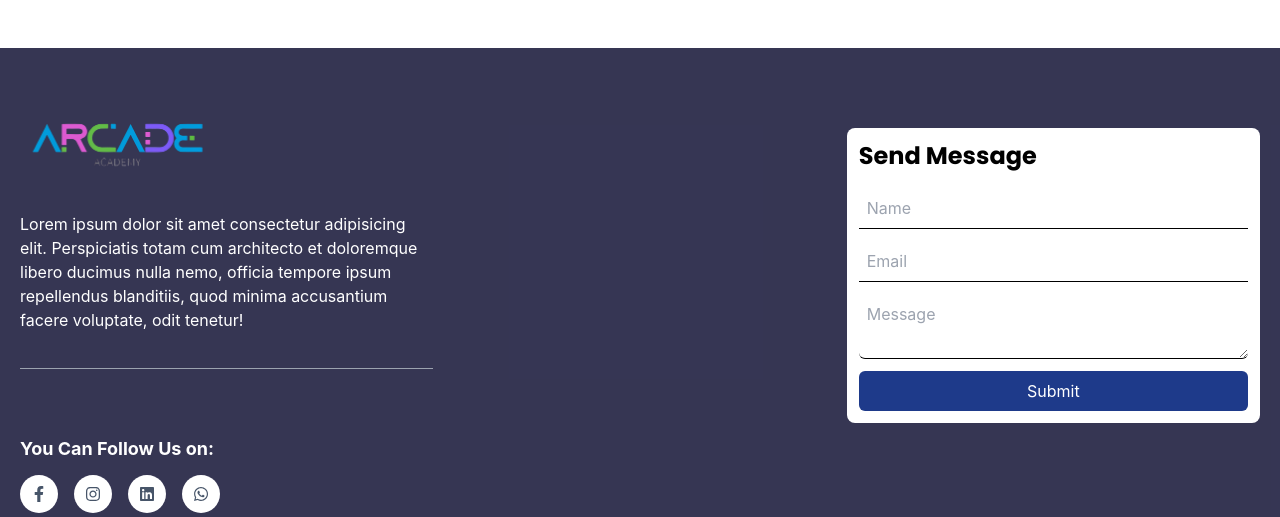
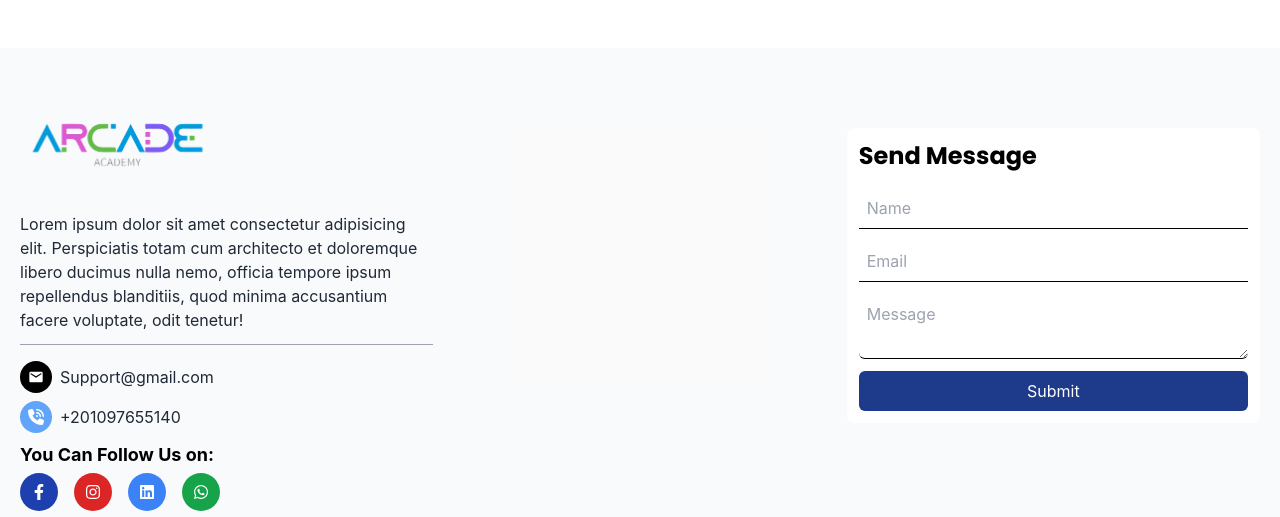
Before and after one commit to nadashaban10/Educational-App, a React (Vite) app: page /courses in a window 1280 px wide. Shown: the part 1908-2425 px from the top of the page. Built offline with nearby package versions, Linux system fonts and the light colour scheme.

Commit message:
design fixing

```diff
--- a/src/components/Footer.jsx
+++ b/src/components/Footer.jsx
@@ -13,8 +13,8 @@ import {
 const Footer = () => {
   return (
     <Element name="footer">
-      <footer className="bg-[#000026] bg-opacity-[79%] h-full" id="About">
-        <div className="flex flex-col sm:flex-row justify-center sm:justify-between items-center sm:items-start px-5 text-center sm:text-left">
+      <footer className="bg-gray-50 bg-opacity-[90%] h-full" id="About">
+        <div className="flex flex-col sm:flex-row justify-center sm:justify-between items-center sm:items-start px-5 text-center sm:text-left ">
           <form className="w-full sm:w-1/3 p-3 bg-white rounded-lg mt-5 sm:mt-20 text-center sm:text-left order-3 sm:order-3">
             <h1 className="font-poppins font-bold text-2xl">Send Message</h1>
             <div className="flex flex-col space-y-3 mt-4">
@@ -44,16 +44,36 @@ const Footer = () => {
               src={logo}
               alt="logo"
             />
-            <p className="mb-4 text-white">
+            <p className="mb-1 text-gray-800">
               Lorem ipsum dolor sit amet consectetur adipisicing elit.
               Perspiciatis totam cum architecto et doloremque libero ducimus
               nulla nemo, officia tempore ipsum repellendus blanditiis, quod
               minima accusantium facere voluptate, odit tenetur!
             </p>
-            <div className="bg-gray-400 h-[1px] w-full mt-5"></div>
+
+            <div className="bg-gray-400 h-[1px] w-full my-2 "></div>
+
+            <div className="flex items-center space-x-2 mt-2 ">
+
+        <span className="bg-black p-2 rounded-full text-white">
+          <MdEmail />
+        </span>
+        <span className="text-gray-800">Support@gmail.com</span>
+      </div>
+
+        <div className="flex  items-center space-x-2 mt-2">
+        <span className="bg-blue-400 p-2 rounded-full text-white">
+          <FaPhoneVolume />
+        </span>
+        <span className="text-gray-800">+201097655140</span>
+      </div>
+
+
+
           </div>
         </div>
-        <h2 className="font-bold text-white text-lg mb-3 lg:text-left  md:text-left text-center mt-3 sm:pl-5">
+
+        <h2 className="font-bold text-black text-lg mb-1 lg:text-left md:text-left text-center mt-2  sm:pl-5">
             You Can Follow Us on:
           </h2>
         <div className="w-full flex flex-row sm:flex-row justify-center items-center sm:justify-start sm:items-center text-slate-600 py sm:pl-5">
@@ -61,7 +81,7 @@ const Footer = () => {
           <ul className="flex space-x-4 items-start justify-start">
             <li>
               <a
-                className="w-[38px] h-[38px] hover:bg-blue-600 hover:text-white flex justify-center items-center bg-white rounded-full"
+                className="w-[38px] h-[38px] text-white flex justify-center items-center bg-blue-800 rounded-full"
                 href="#"
                 aria-label="Facebook"
               >
@@ -70,7 +90,7 @@ const Footer = () => {
             </li>
             <li>
               <a
-                className="w-[38px] h-[38px] hover:bg-blue-600 hover:text-white flex justify-center items-center bg-white rounded-full"
+                className="w-[38px] h-[38px] flex justify-center items-center bg-red-600 text-white rounded-full"
                 href="#"
                 aria-label="Instagram"
               >
@@ -79,7 +99,7 @@ const Footer = () => {
             </li>
             <li>
               <a
-                className="w-[38px] h-[38px] hover:bg-blue-600 hover:text-white flex justify-center items-center bg-white rounded-full"
+                className="w-[38px] h-[38px] text-white flex justify-center items-center bg-blue-500 rounded-full"
                 href="#"
                 aria-label="LinkedIn"
               >
@@ -88,7 +108,7 @@ const Footer = () => {
             </li>
             <li>
               <a
-                className="w-[38px] h-[38px] hover:bg-blue-600 hover:text-white flex justify-center items-center bg-white rounded-full"
+                className="w-[38px] h-[38px] hover:bg-blue-600 hover:text-white flex justify-center items-center bg-green-600 text-white rounded-full"
                 href="#"
                 aria-label="WhatsApp"
               >
@@ -97,11 +117,13 @@ const Footer = () => {
             </li>
           </ul>
         </div>
-        <div className="w-full flex justify-center items-center">
+
+        <div className="w-full flex justify-center items-center mt-2">
           <span className="text-center text-gray-500">
             Copyright © 2024 All Rights Reserved
           </span>
         </div>
+
       </footer>
     </Element>
   );
--- a/src/pages/LandingPage.jsx
+++ b/src/pages/LandingPage.jsx
@@ -124,15 +124,15 @@ function LandingPage() {
   </div>
 </motion.div>
 
-      <motion.div
-  className="Card-container flex flex-col justify-center items-center space-y-5 mt-[50px] mb-[0px] md:mb-[50px] bg-gray-50 py-9"
+<motion.div
+  className="Card-container flex flex-col justify-center items-center sm:items-center md:items-center space-y-5 mt-[50px] mb-[0px] md:mb-[50px] bg-gray-50 py-9"
   initial={{ opacity: 0, y: 50 }}
   whileInView={{ opacity: 1, y: 0 }}
   transition={{ duration: 0.8 }}
   viewport={{ once: true }}
 >
-  <h2 className="text-4xl text-blue-600 tracking-widest">EXPLORE OUR TOP SUBJECTS</h2>
-  <div className="flex text-center justify-center flex-row items-center space-x-5">
+  <h2 className="text-4xl text-blue-600 tracking-widest text-center">EXPLORE OUR TOP SUBJECTS</h2>
+  <div className="flex flex-col md:flex-row text-center justify-center items-center space-y-5 md:space-y-0 md:space-x-5">
     <div className="card-1 relative w-[90%] md:w-[400px] h-[230px]">
       <img src={img2} className="w-full h-full rounded-lg" />
       <div className="absolute inset-0 flex flex-col justify-center items-center text-white bg-black bg-opacity-30 p-1 rounded">
@@ -144,14 +144,12 @@ function LandingPage() {
     <div className="card-2 relative w-[90%] md:w-[400px] h-[230px]">
       <img src={img3} className="w-full h-full rounded-lg" />
       <div className="absolute inset-0 flex flex-col justify-center items-center text-white bg-black bg-opacity-30 p-1 rounded">
-
         {/* <button className="mt-2 text-white bg-blue-600 hover:bg-black p-1 rounded-full w-[110px] md:w-[130px] h-[35px] md:h-[40px]">
           Start Class
         </button> */}
       </div>
     </div>
   </div>
-
 </motion.div>
 
       <motion.div
```
